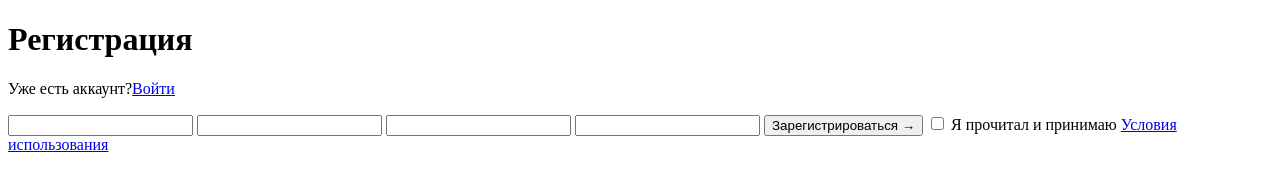
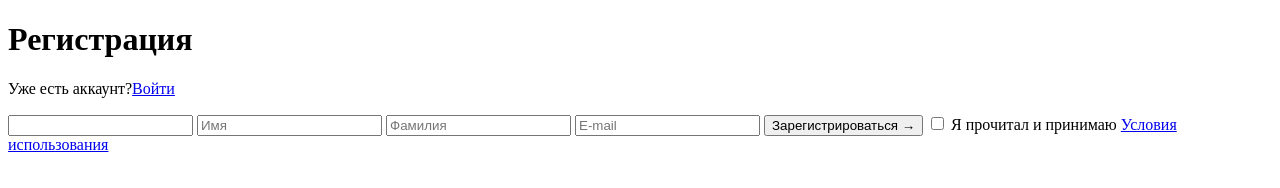
Before and after one commit to Andre38506/html, a plain HTML site: page 2-form/index.html in a window 1280 px wide. Drawn offline with Linux system fonts and the light colour scheme.

Commit message:
addValidaty

```diff
--- a/2-form/index.html
+++ b/2-form/index.html
@@ -14,15 +14,15 @@
   </header>
   <main>
     <form action="#" method="get">
-    <input type="text" name="company">
-    <input type="text" name="name">
-    <input type="text" name="surname">
-    <input type="email" name="email">
+      <input type="text" name="company" required>
+      <input type="text" name="name" placeholder="Имя" required>
+      <input type="text" name="surname" placeholder="Фамилия" required>
+      <input type="email" name="email" placeholder="E-mail" required>
       <button>
         Зарегистрироваться &#8594;
       </button>
       <input type="checkbox" name="check" id="check">
-    <label  for="check">Я прочитал и принимаю <a href="#">Условия использования</a></label>
+      <label for="check">Я прочитал и принимаю <a href="#">Условия использования</a></label>
     </form>
   </main>
 
```
Lines whose indentation alone changed are shown as unchanged.
